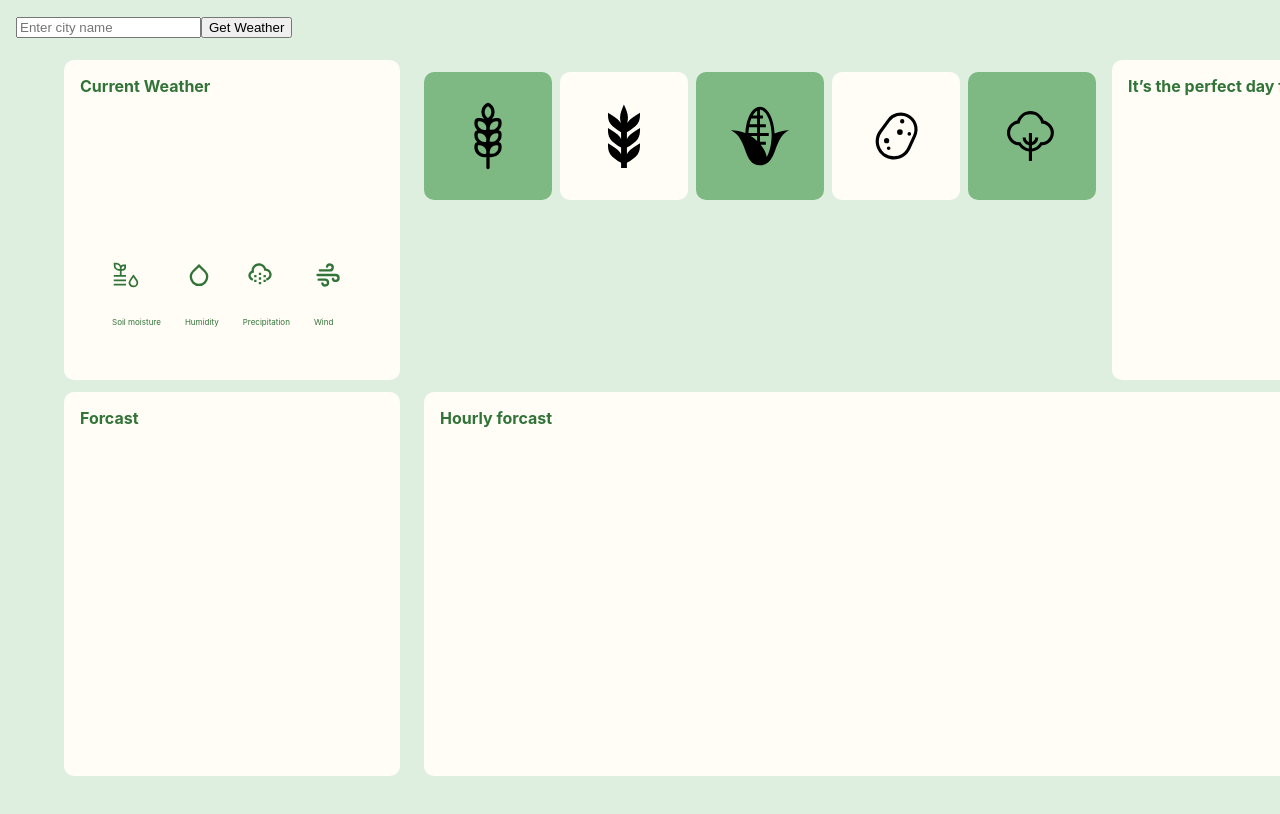
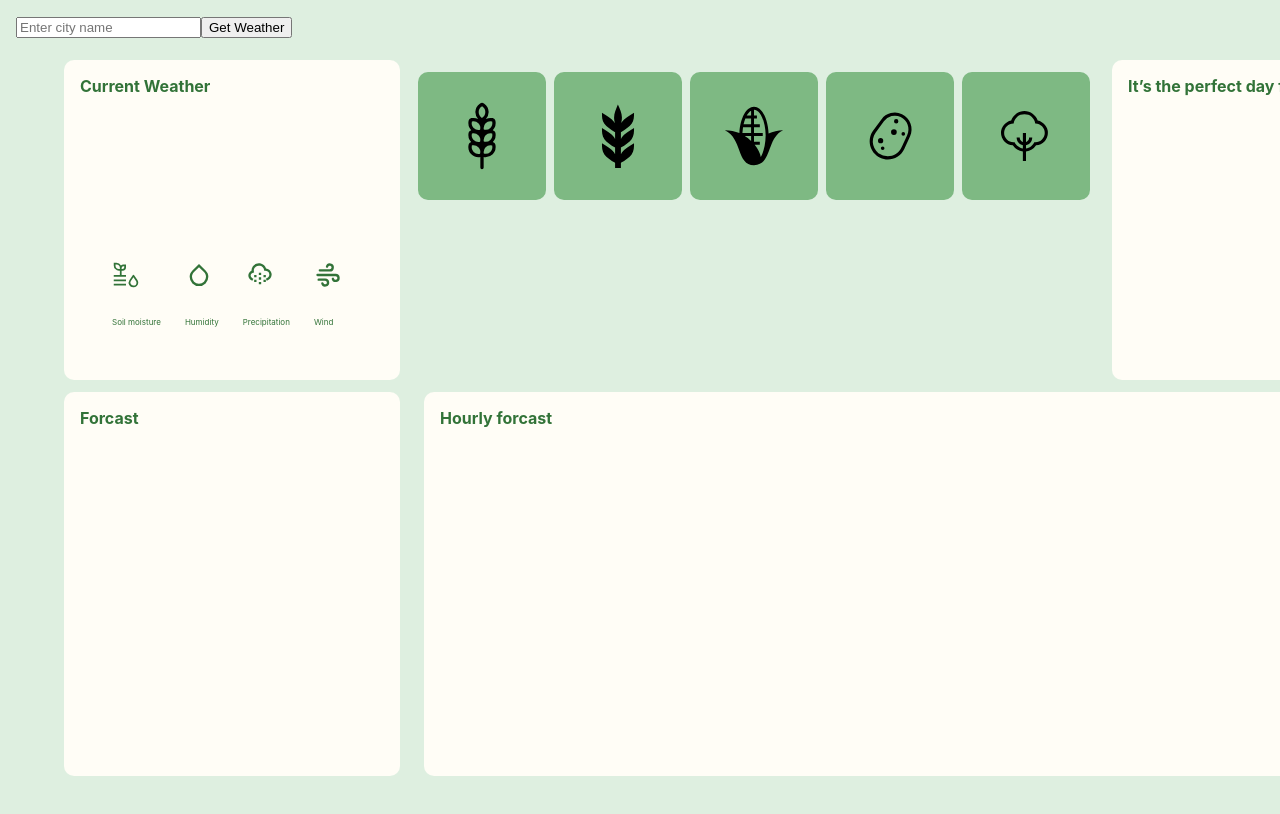
Before and after one commit to sana-siddiqui3/cropguardian, a React (Create React App) app: page / in a window 1280 px wide. Shown: the top 814 px of the page. Built offline with nearby package versions, Linux system fonts and the light colour scheme; the HTML template or start-up script is replaced by a standard one.

Commit message:
ADE: This commit includes the following changes: - src/App.js - src/index.css it now allows the user to click on the crops and view the details of the crop and their best growing conditions.

```diff
--- a/src/App.js
+++ b/src/App.js
@@ -1,5 +1,6 @@
-import React from 'react';
+import React, { useState } from 'react';
 import Weather from './Weather';
+
 
 export function CarbonSoilMoistureField(props) {
 	return (<svg xmlns="http://www.w3.org/2000/svg" width="1em" height="1em" viewBox="0 0 32 32" {...props}><path fill="#327338" d="M24.5 30a5.202 5.202 0 0 1-4.626-8.08l3.616-5.382a1.217 1.217 0 0 1 2.02 0l3.55 5.277a5.492 5.492 0 0 1 .94 2.936A5.385 5.385 0 0 1 24.5 30m0-11.38l-2.936 4.367A3.208 3.208 0 0 0 24.5 28a3.386 3.386 0 0 0 3.5-3.249a3.435 3.435 0 0 0-.63-1.867zM11 16v-5h1a4.005 4.005 0 0 0 4-4V4h-3a3.978 3.978 0 0 0-2.747 1.107A6.003 6.003 0 0 0 5 2H2v3a6.007 6.007 0 0 0 6 6h1v5H2v2h14v-2zm2-10h1v1a2.002 2.002 0 0 1-2 2h-1V8a2.002 2.002 0 0 1 2-2M8 9a4.005 4.005 0 0 1-4-4V4h1a4.005 4.005 0 0 1 4 4v1zM2 21h14v2H2zm0 5h14v2H2z"></path></svg>);
@@ -38,6 +39,16 @@ export function FluentMdl2Cotton(props) {
 }
 
 function App() {
+  const [selectedCrop, setSelectedCrop] = useState(null);
+
+  const handleCropClick = (crop) => {
+    setSelectedCrop(crop);
+  };
+
+  const closePopOut = () => {
+    setSelectedCrop(null);
+  };
+
   return (
     <div className="App">
 
@@ -84,21 +95,48 @@ function App() {
         </div>
       </div>
 
-      <div className="crop1">
+      <div className="crop-container">
+          <div className="crop" onClick={() => handleCropClick('Wheat')}>
             <CircumWheat width={80} height={90} />
           </div>
-      <div className="crop2">
+          <div className="crop" onClick={() => handleCropClick('Barley')}>
             <MdiBarley width={70} height={100} />
           </div>
-      <div className="crop3">
+          <div className="crop" onClick={() => handleCropClick('Corn')}>
             <MdiCorn width={70} height={90} />
           </div>
-      <div className="crop4">
+          <div className="crop" onClick={() => handleCropClick('Potato')}>
             <FluentEmojiHighContrastPotato width={50} height={100} />
           </div>
-      <div className="crop5">
+          <div className="crop" onClick={() => handleCropClick('Cotton')}>
             <FluentMdl2Cotton width={50} height={100} />
           </div>
+      </div>
+
+      {selectedCrop && (
+        <div className="crop-popout">
+          <div className="crop-popout-content">
+            <h2>The best conditions for {selectedCrop} are:</h2>
+            {selectedCrop === 'Wheat' && (
+              <p>Best conditions for Wheat include well-drained soil and temperatures between 10°C to 24°C.</p>
+            )}
+            {selectedCrop === 'Barley' && (
+              <p>Barley thrives in cooler temperatures ranging from 10°C to 20°C and requires moderate moisture.</p>
+            )}
+            {selectedCrop === 'Corn' && (
+              <p>Corn prefers warm temperatures between 18°C to 32°C and requires consistent moisture throughout the growing season.</p>
+            )}
+            {selectedCrop === 'Potato' && (
+              <p>Potatoes grow best in cool temperatures between 15°C to 20°C and well-drained, loose soil.</p>
+            )}
+            {selectedCrop === 'Cotton' && (
+              <p>Cotton requires hot temperatures above 20°C and a long growing season with ample sunlight.</p>
+            )}
+            <button onClick={closePopOut}>Close</button>
+          </div>
+        </div>
+      )}
+
 
       <div className="soil">
         <div className="soil-title">
--- a/src/index.css
+++ b/src/index.css
@@ -139,7 +139,7 @@ code {
 .days-weather-icon{
   margin-top: -6px;
 }
-
+/*
 .App .crop1{
   background-color: rgb(126, 185, 131);
   border-radius: 10px;
@@ -204,6 +204,49 @@ code {
   justify-content: center;
   align-items: center;
 }
+*/
+
+.App .crop-container {
+  position: absolute;
+  top: 9%;
+  display: flex;
+  margin-left: 24.6rem;
+  align-items: center;
+}
+
+.App .crop {
+  background-color: rgb(126, 185, 131);
+  border-radius: 10px;
+  display: flex;
+  width: 8rem;
+  height: 8rem;
+  margin-left: 0.5rem;
+  justify-content: center;
+  align-items: center;
+  cursor: pointer;
+}
+
+.App .crop-popout {
+  position: fixed;
+  top: 50%;
+  left: 50%;
+  transform: translate(-50%, -50%);
+  background-color: rgba(0, 0, 0, 0.8); /* Adjust the background color and opacity */
+  width: 100%;
+  height: 100%;
+  z-index: 9999; /* Ensure it appears on top of other content */
+}
+
+.App .crop-popout-content {
+  position: absolute;
+  top: 50%;
+  left: 50%;
+  transform: translate(-50%, -50%);
+  background-color: white; /* Adjust the background color */
+  padding: 20px;
+  border-radius: 8px;
+  text-align: center;
+}
 
 .map{
   width: 42rem;
```
Lines whose indentation alone changed are shown as unchanged.
